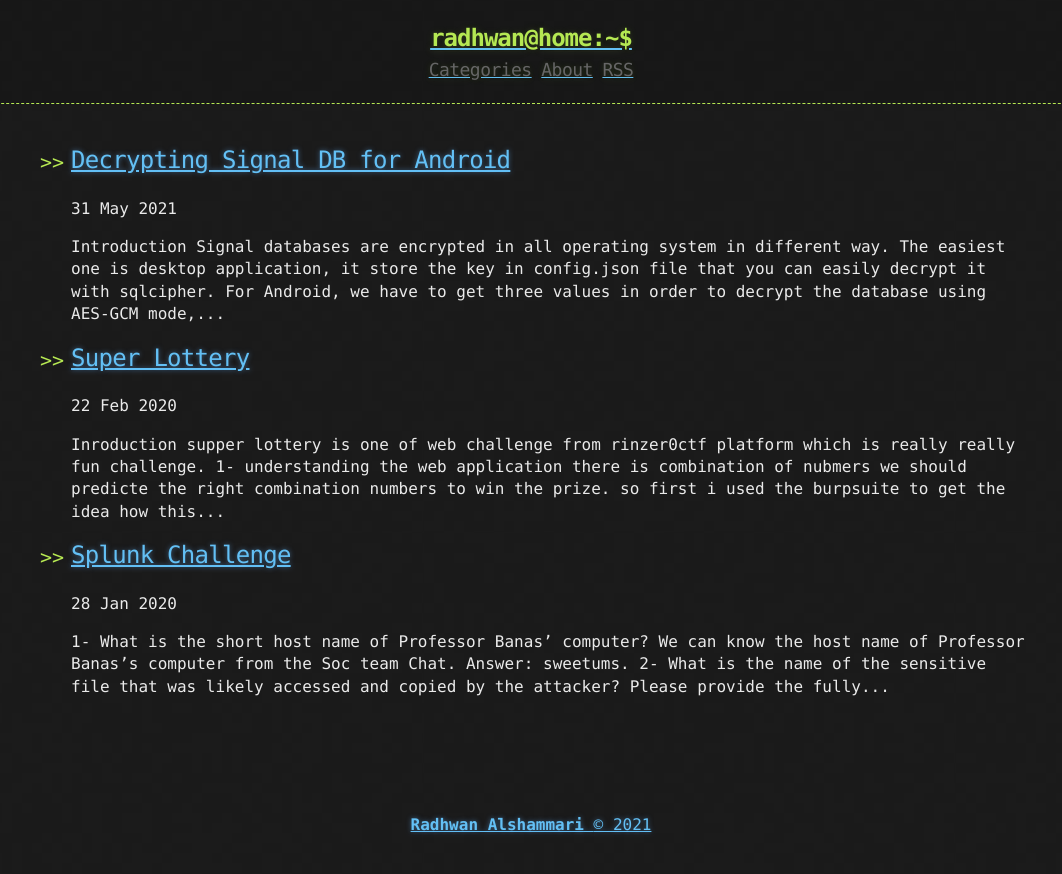
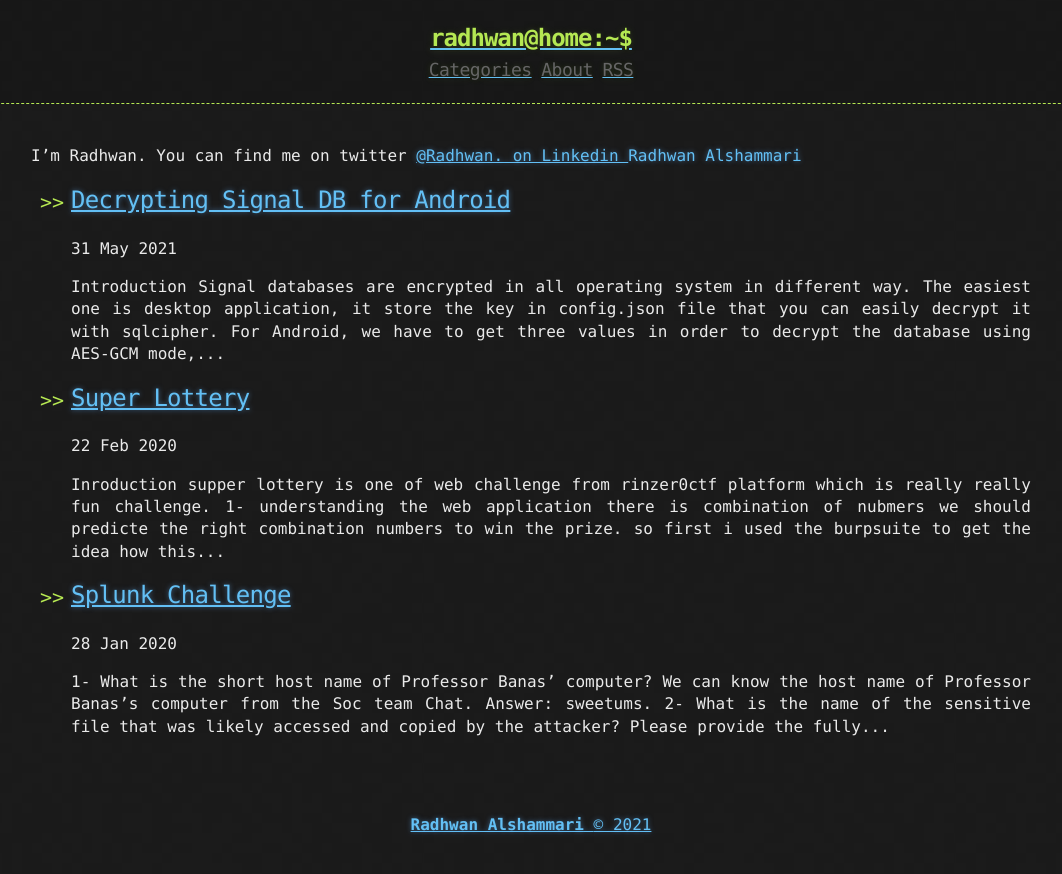
Before and after one commit to Rado0z/Rado0z.github.io, a Jekyll site: the page built from index.html, in a window 1280 px wide. Shown: the top 874 px of the page, without its empty margins (109-1171 px from the left). Built offline with Jekyll 4.4.1, drawn with Linux system fonts in a browser that asks for light colours; the list of posts is cut into pages by our own code.

Commit message:
Update index.html

```diff
--- a/index.html
+++ b/index.html
@@ -1,6 +1,8 @@
 ---
 layout: default
 ---
+<section align="justify" id="main_content">
+        <p>I’m Radhwan. You can find me on twitter <a href="https://twitter.com/C23Se">@Radhwan. on Linkedin <a herf="https://www.linkedin.com/in/radhwan-alshammari-729707175/"> Radhwan Alshammari</a></p>
 <ul>
     {% for post in paginator.posts %}
       <li>
```
